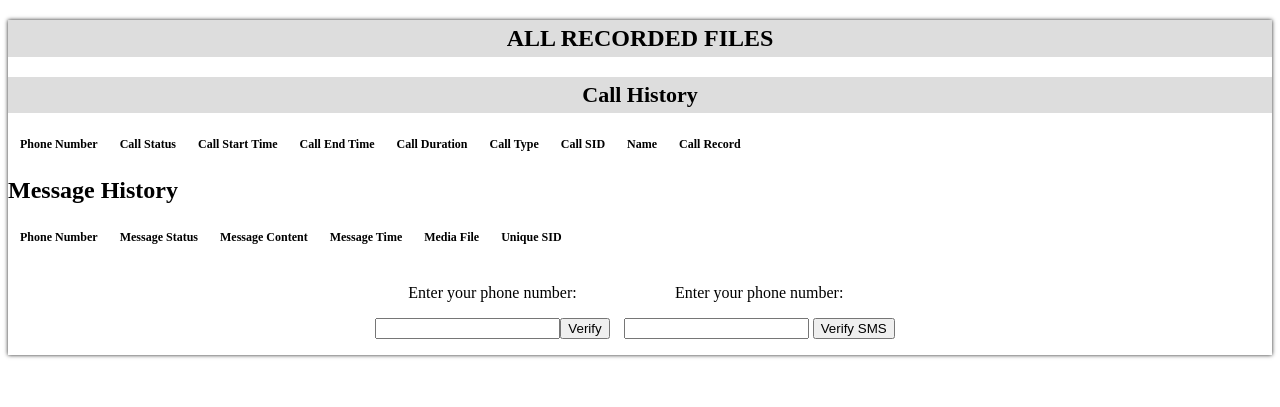
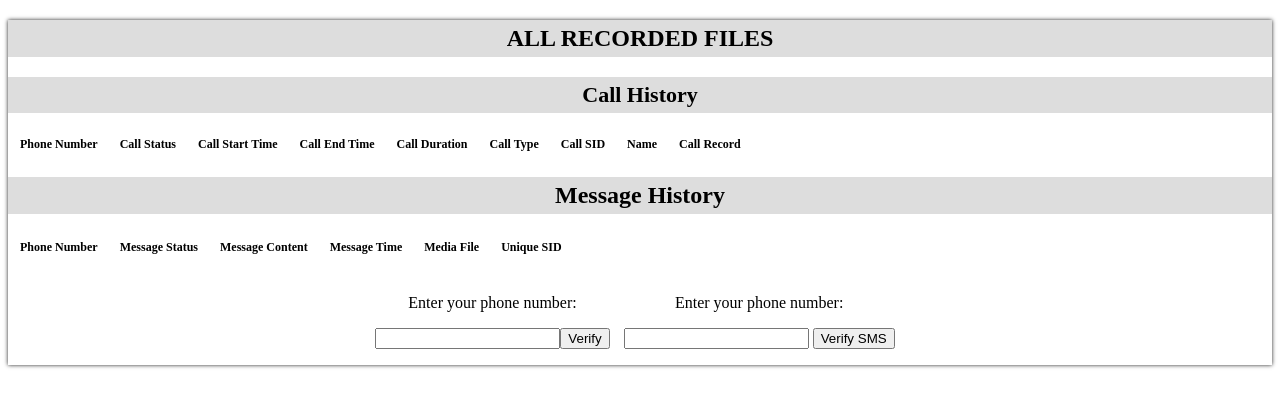
Before and after one commit to amped-m/ntake-client-admin, a PHP site: template view/client.php in a window 1280 px wide. Shown: the top 407 px of the page. Run offline with PHP 8.4, Linux system fonts and the light colour scheme; the template is opened without the code that fills it, so the values that code supplies are empty; some libraries are stand-ins or nearby versions.

Commit message:
add client file

```diff
--- a/view/client.php
+++ b/view/client.php
@@ -256,7 +256,7 @@ h2.first-head {
   line-height: 22px;
   padding: 0 10px;
 }
-.container.client > h2 {
+.container.client h2 {
   background: #ddd none repeat scroll 0 0;
   padding: 5px 0;
   text-align: center;
```
